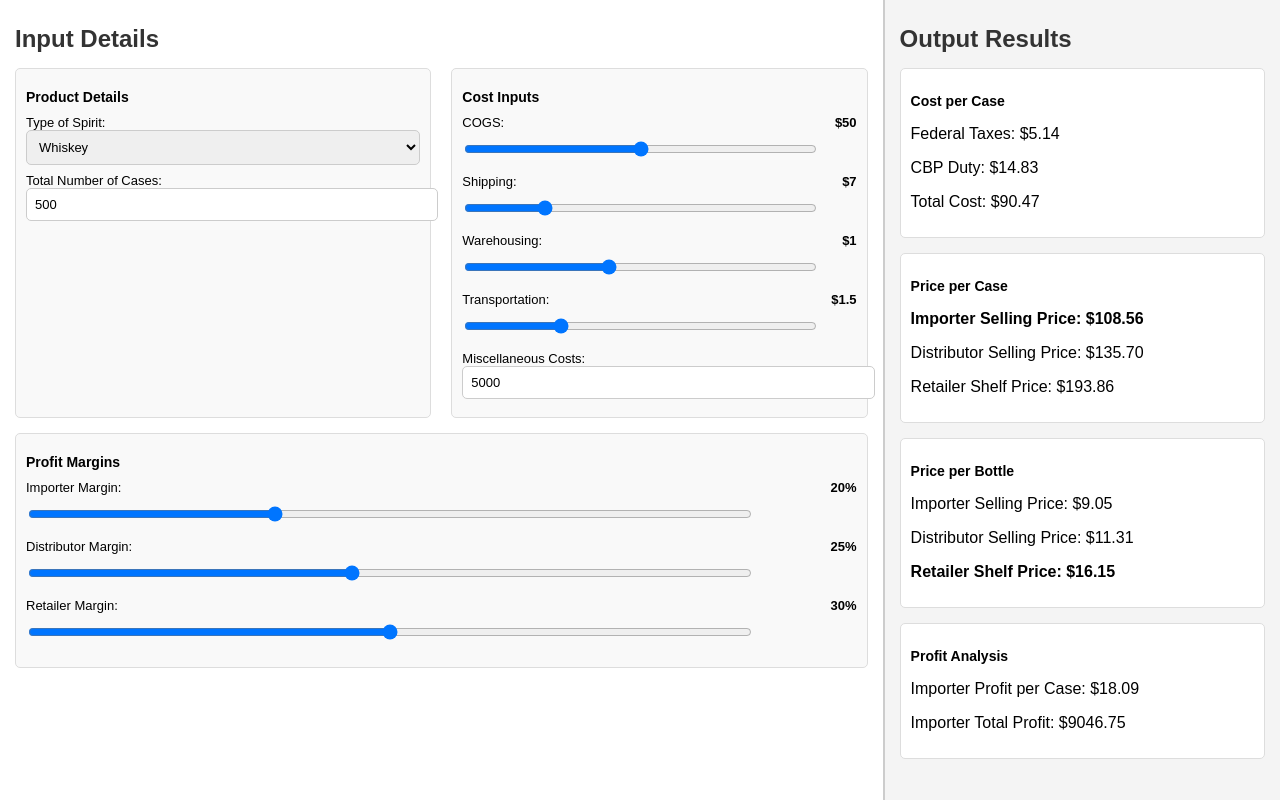
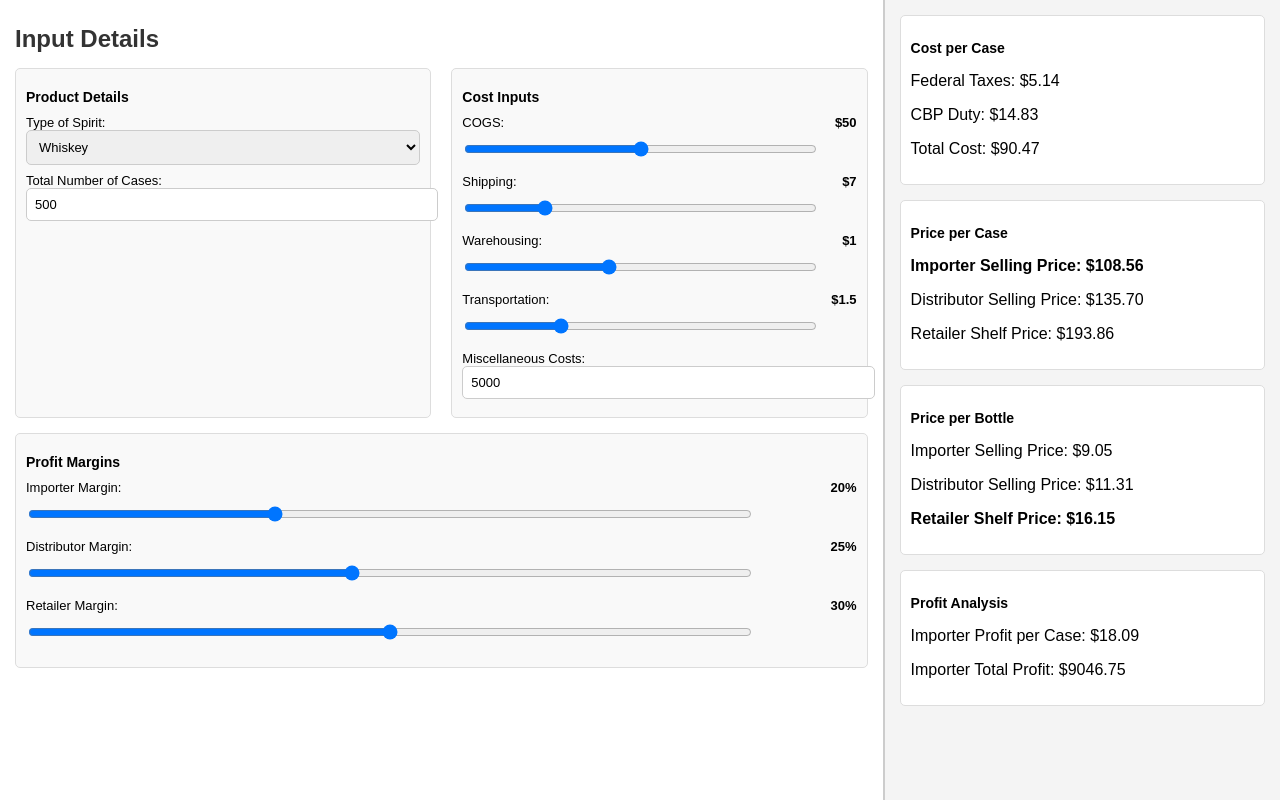
Before and after one commit to theonepa1/spirits-101, a plain HTML site: page index.html in a window 1280 px wide. Drawn offline with Linux system fonts and the light colour scheme.

Commit message:
Update index.html

```diff
--- a/index.html
+++ b/index.html
@@ -164,8 +164,6 @@
 
         <!-- Right Panel: Outputs -->
         <div class="panel right-panel">
-            <h2>Output Results</h2>
-
             <!-- Cost per Case Section -->
             <div class="output-section">
                 <p class="output-title">Cost per Case</p>
```
